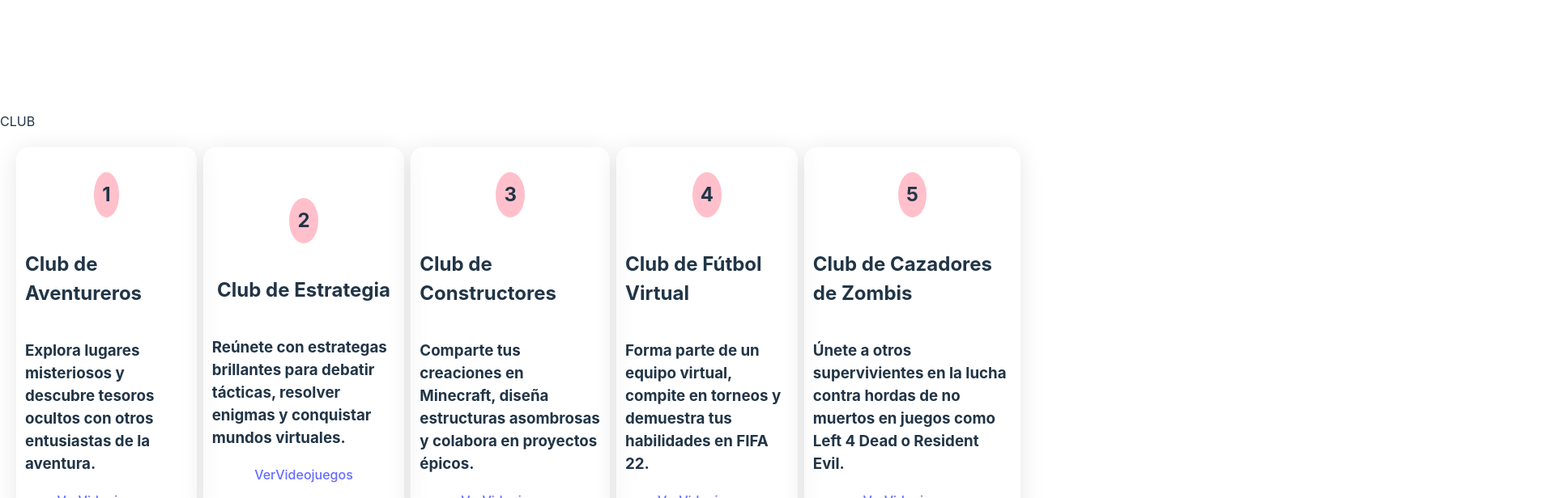
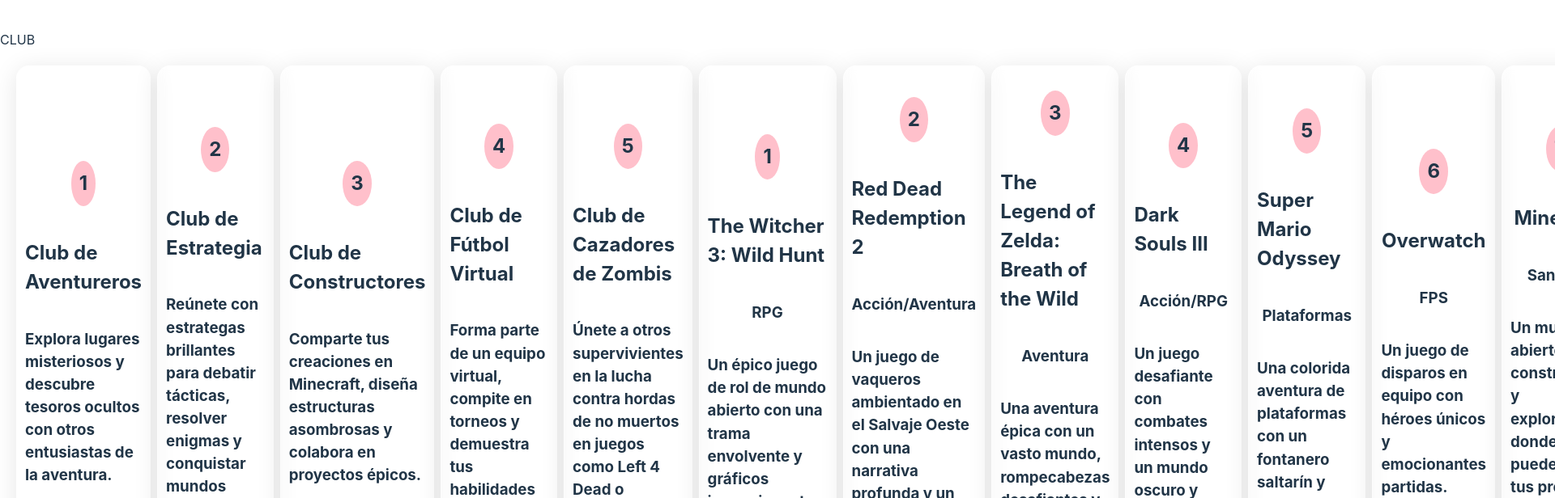
Before and after one commit to maridanielac/Micro2-MariaCuervo-FranciscoMarcano, a React (Vite) app in the folder proe2/: page /clubs in a window 1280 px wide. Shown: the top 616 px of the page at 81% size, 1920 px wide, since content can reach past the window. Built offline with nearby package versions, Linux system fonts and the light colour scheme.

Commit message:
Creación Home, Clubs y Videojuegos

```diff
--- a/proe2/src/Pages/ClubPage.tsx
+++ b/proe2/src/Pages/ClubPage.tsx
@@ -1,4 +1,5 @@
-import Tarjeta from '../Tarjeta/Tarjeta'; // Import the 'Tarjeta' component
+import Tarjeta1 from '../Tarjeta/Tarjeta'; // Import the 'Tarjeta' component
+import Tarjeta from '../Tarjeta/TarjetaGame';
 
 function ClubPage() {
   const usuario = [
@@ -34,6 +35,128 @@
     }
   ]
 
+  const games = [
+    {
+      "ID": "1",
+      "titulo": "The Witcher 3: Wild Hunt",
+      "genero": "RPG",
+      "descripcion": "Un épico juego de rol de mundo abierto con una trama envolvente y gráficos impresionantes."
+    },
+    {
+      "ID": "2",
+      "titulo": "Red Dead Redemption 2",
+      "genero": "Acción/Aventura",
+      "descripcion": "Un juego de vaqueros ambientado en el Salvaje Oeste con una narrativa profunda y un vasto mundo abierto."
+    },
+    {
+      "ID": "3",
+      "titulo": "The Legend of Zelda: Breath of the Wild",
+      "genero": "Aventura",
+      "descripcion": "Una aventura épica con un vasto mundo, rompecabezas desafiantes y una historia cautivadora."
+    },
+    {
+      "ID": "4",
+      "titulo": "Dark Souls III",
+      "genero": "Acción/RPG",
+      "descripcion": "Un juego desafiante con combates intensos y un mundo oscuro y misterioso."
+    },
+    {
+      "ID": "5",
+      "titulo": "Super Mario Odyssey",
+      "genero": "Plataformas",
+      "descripcion": "Una colorida aventura de plataformas con un fontanero saltarín y mundos imaginativos."
+    },
+    {
+      "ID": "6",
+      "titulo": "Overwatch",
+      "genero": "FPS",
+      "descripcion": "Un juego de disparos en equipo con héroes únicos y emocionantes partidas."
+    },
+    {
+      "ID": "7",
+      "titulo": "Minecraft",
+      "genero": "Sandbox",
+      "descripcion": "Un mundo abierto de construcción y exploración donde puedes crear tus propias aventuras."
+    },
+    {
+      "ID": "8",
+      "titulo": "Fortnite",
+      "genero": "Battle Royale",
+      "descripcion": "Un juego de supervivencia en línea con construcción y combates intensos."
+    },
+    {
+      "ID": "9",
+      "titulo": "FIFA 22",
+      "genero": "Deportes",
+      "descripcion": "El simulador de fútbol más popular con equipos reales y modos de juego variados."
+    },
+    {
+      "ID": "10",
+      "titulo": "Call of Duty: Warzone",
+      "genero": "Battle Royale",
+      "descripcion": "Un juego de disparos en línea con acción frenética y mapas enormes."
+    },
+    {
+      "ID": "11",
+      "titulo": "Assassin's Creed Valhalla",
+      "genero": "Acción/Aventura",
+      "descripcion": "Una aventura vikinga con combates, exploración y una historia intrigante."
+    },
+    {
+      "ID": "12",
+      "titulo": "Cyberpunk 2077",
+      "genero": "RPG",
+      "descripcion": "Un futuro distópico lleno de tecnología, crimen y decisiones morales."
+    },
+    {
+      "ID": "13",
+      "titulo": "Among Us",
+      "genero": "Multijugador",
+      "descripcion": "Un juego de engaño y deducción en el espacio con amigos o desconocidos."
+    },
+    {
+      "ID": "14",
+      "titulo": "Animal Crossing: New Horizons",
+      "genero": "Simulación",
+      "descripcion": "Una vida tranquila en una isla paradisíaca con actividades relajantes."
+    },
+    {
+      "ID": "15",
+      "titulo": "League of Legends",
+      "genero": "MOBA",
+      "descripcion": "Batallas estratégicas en línea con campeones y habilidades únicas."
+    },
+    {
+      "ID": "16",
+      "titulo": "Genshin Impact",
+      "genero": "Acción/RPG",
+      "descripcion": "Un mundo de fantasía con personajes elementales y una jugabilidad cautivadora."
+    },
+    {
+      "ID": "17",
+      "titulo": "Apex Legends",
+      "genero": "Battle Royale",
+      "descripcion": "Combates en equipo en un mundo futurista con héroes y habilidades únicas."
+    },
+    {
+      "ID": "18",
+      "titulo": "World of Warcraft",
+      "genero": "MMORPG",
+      "descripcion": "Un vasto mundo de fantasía con razas, clases y misiones épicas."
+    },
+    {
+      "ID": "19",
+      "titulo": "Control",
+      "genero": "Acción/Aventura",
+      "descripcion": "Explora una agencia secreta y descubre poderes sobrenaturales en este juego intrigante."
+    },
+    {
+      "ID": "20",
+      "titulo": "Hades",
+      "genero": "Roguelike",
+      "descripcion": "Embárcate en un viaje al inframundo y desafía a los dioses en este juego de acción y mitología."
+    }
+  ]
 
 
 
@@ -49,9 +172,15 @@
         }}>
 
         {usuario.map((usuario, index) => (
-            <Tarjeta
+            <Tarjeta1
             key={usuario.ID + index} // Change 'ID' to 'id' in the key prop
             usuario={usuario} /> // Add closing tag for 'Tarjeta' component
+        ))}
+
+        {games.map((games, index) => (
+            <Tarjeta
+            key={games.ID + index} // Change 'ID' to 'id' in the key prop
+            games={games} /> // Add closing tag for 'Tarjeta' component
         ))}
     </section>
     </>
--- a/proe2/src/Tarjeta/TarjetaGame.tsx
+++ b/proe2/src/Tarjeta/TarjetaGame.tsx
@@ -14,12 +14,12 @@
         <section className={styles.tarjeta}>
             <h2 className={styles.icono}>{games.ID}</h2>
             <h2>{games.titulo}</h2>
-            <h2>{games.ID}</h2>
             <h3>{games.genero}</h3>
             <h3>{games.descripcion}</h3>
             <Link to="/clubs:id">
                 VerVideojuegos
             </Link>
+
         </section>
     )
 }
```
Also changed, not shown: 1 other file (tests, documents, lock files or other folders).
